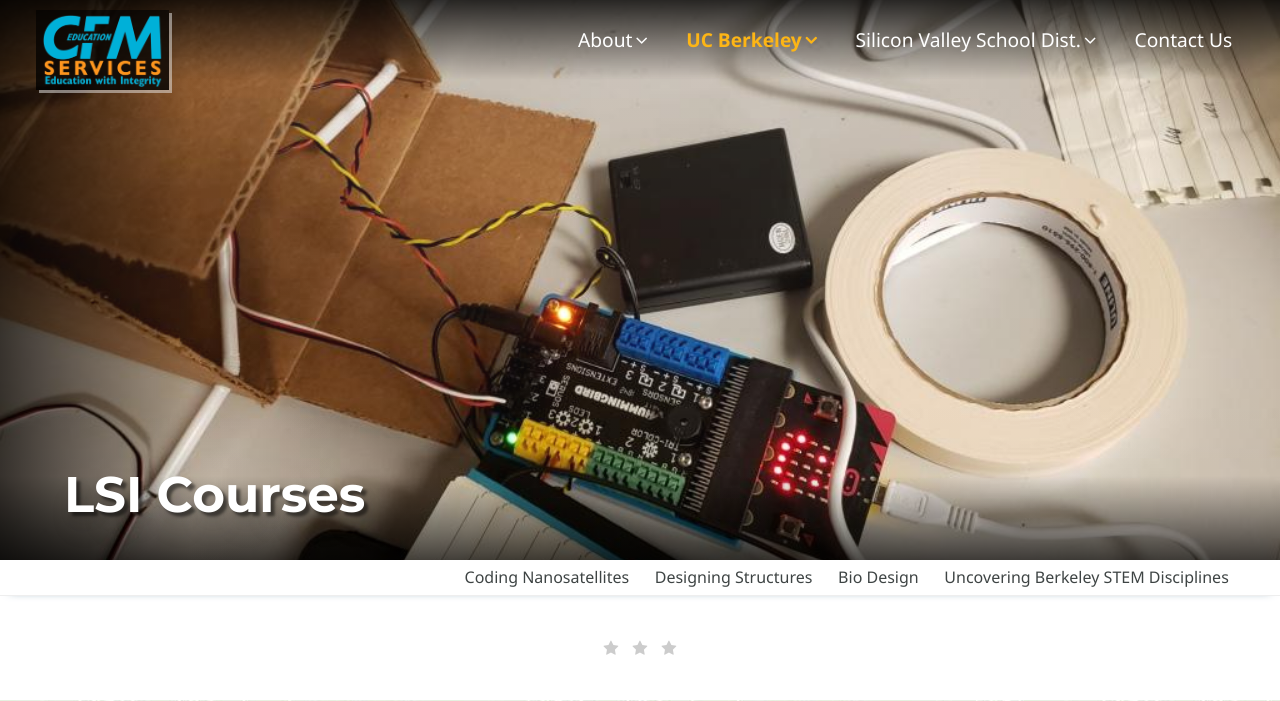
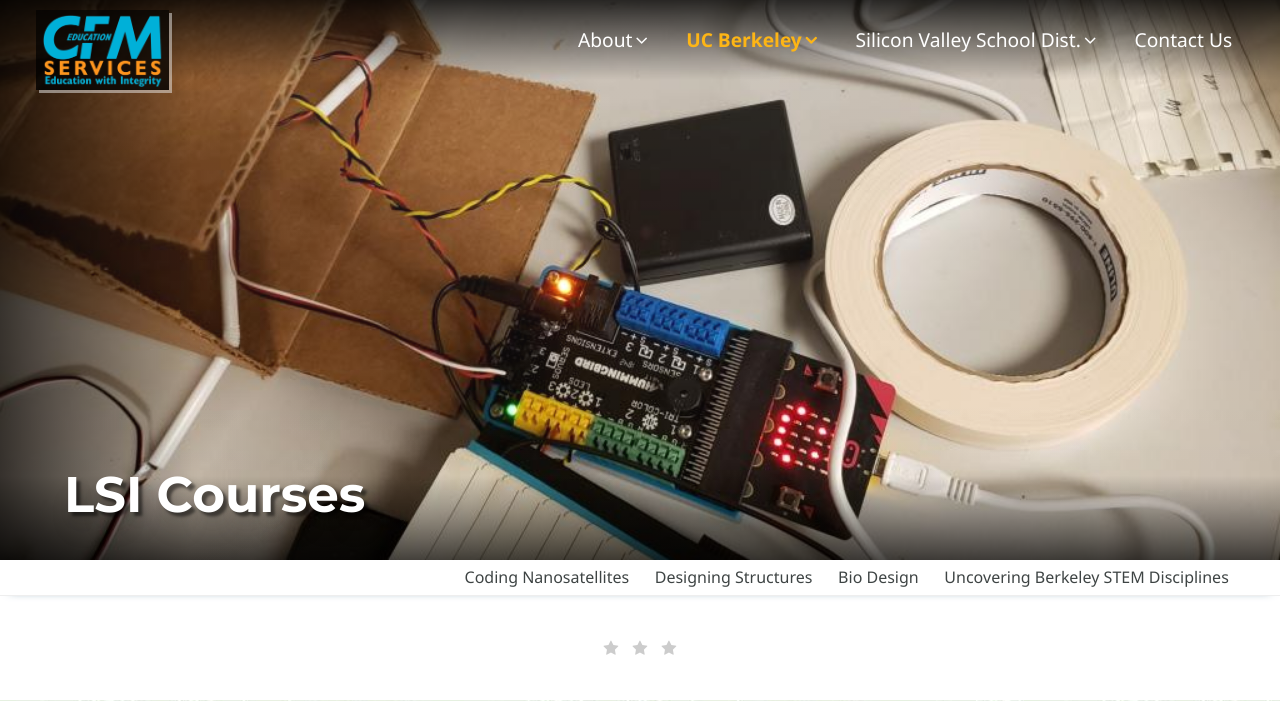
Before and after one commit to CFMEdu/cfmedu.github.io, a PHP site: page /berkeley-lsi-courses.html in a window 1280 px wide. Shown: the top 701 px of the page. Run offline with PHP 8.4, Linux system fonts and the light colour scheme; some libraries are stand-ins or nearby versions.

Commit message:
Add files via upload

```diff
--- a/css/images.css
+++ b/css/images.css
@@ -248,7 +248,7 @@
 #bnrBg-lsi-courses {
   background-image: linear-gradient(to bottom, rgba(255,255,255,.1), rgba(255,255,255,0)), url("../images/lsi/courses/bg-lsi-courses.jpg");
   background-size: cover;
-  background-position: 50% 35%;
+  background-position: 50% 80%;
 }
 
 /* =========================
```
